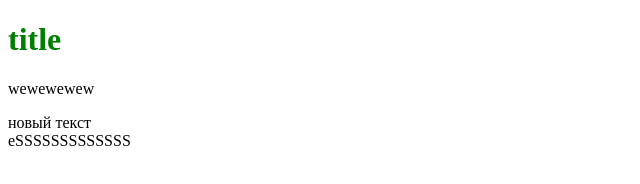
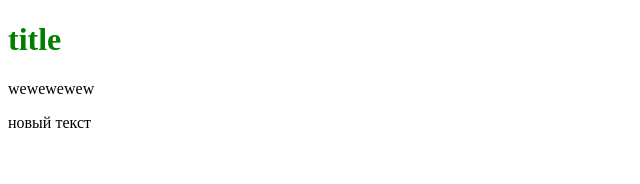
Before and after one commit to lesgeret/gitproject, a plain HTML site: page index.html in a window 1280 px wide. Shown: the whole page, without its empty margins (0-640 px from the left). Drawn offline with Linux system fonts and the light colour scheme.

Commit message:
revert "added span"
This reverts commit 89452076b0287927c5df621329b6140c5caf13f2.

```diff
--- a/index.html
+++ b/index.html
@@ -12,8 +12,6 @@
 <p>wewewewew</p>
 <div>новый текст</div>
 
-<span>eSSSSSSSSSSSSS</span>
-
 
 <script src="src/main.js"></script>
 </body>
```
